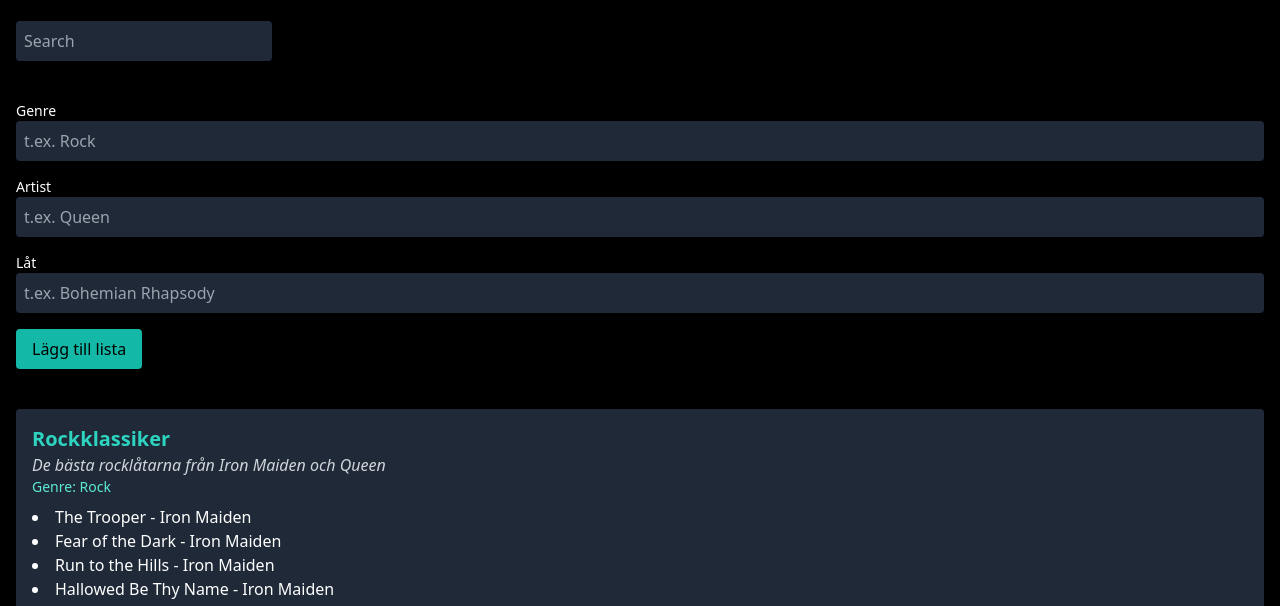
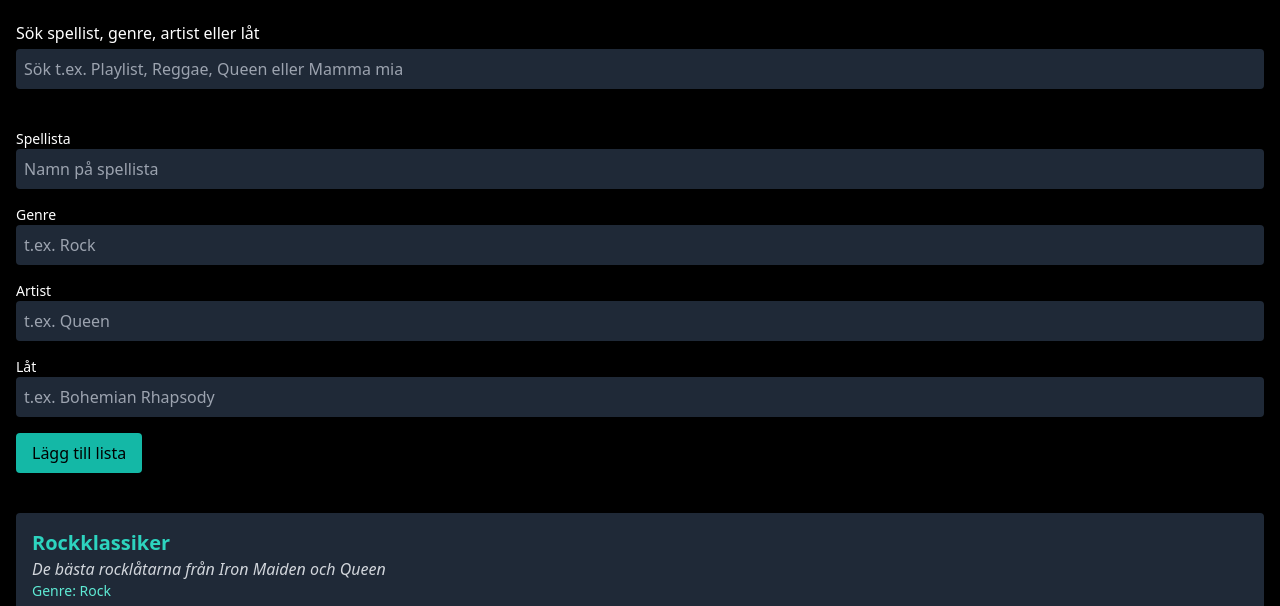
Before and after one commit to Zipelas/zipelas-playlists, a plain HTML site: page index.html in a window 1280 px wide. Shown: the part 85-691 px from the top of the page. Drawn offline with nearby package versions, Linux system fonts and the light colour scheme.

Commit message:
add input for playlist. changed searchInput

```diff
--- a/index.html
+++ b/index.html
@@ -13,18 +13,23 @@
       </h1>
 
       <div class="mb-6">
-        <label for="genreSearch" class="block text white mb-1"></label>
+        <label for="searchInput" class="block text-white mb-1">Sök spellist, genre, artist eller låt</label>
         <input
-        type="text"
-        id="genreSearch"
-        placeholder="Search"
-        class="w-full sm:w-64 p-2 bg-gray-800 text-white rounded"
-      />
+          type="text"
+          id="searchInput"
+          placeholder="Sök t.ex. Playlist, Reggae, Queen eller Mamma mia"
+          class="w-full sm:w-164 p-2 bg-gray-800 text-white rounded"
+        />
       </div>
+
 
       <!-- Formulär -->
       <div class="mt-10">
         <form id="playlistForm" class="space-y-4 mb-10">
+          <div>
+            <label class="block text-sm text-white">Spellista</label>
+            <input type="text" id="playlist" class="w-full p-2 bg-gray-800 text-white rounded" placeholder="Namn på spellista" required>
+          </div>
           <div>
             <label class="block text-sm text-white">Genre</label>
             <input type="text" id="genre" class="w-full p-2 bg-gray-800 text-white rounded" placeholder="t.ex. Rock" required>
```
